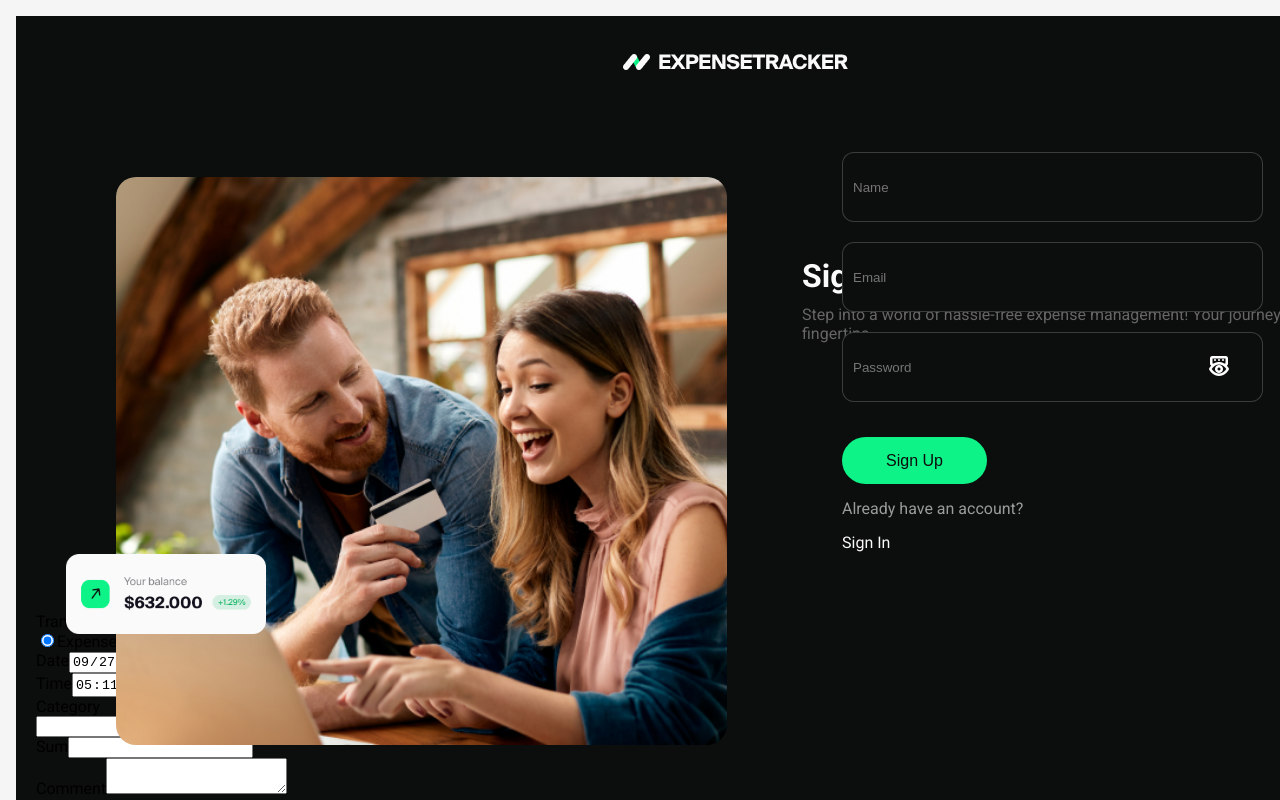
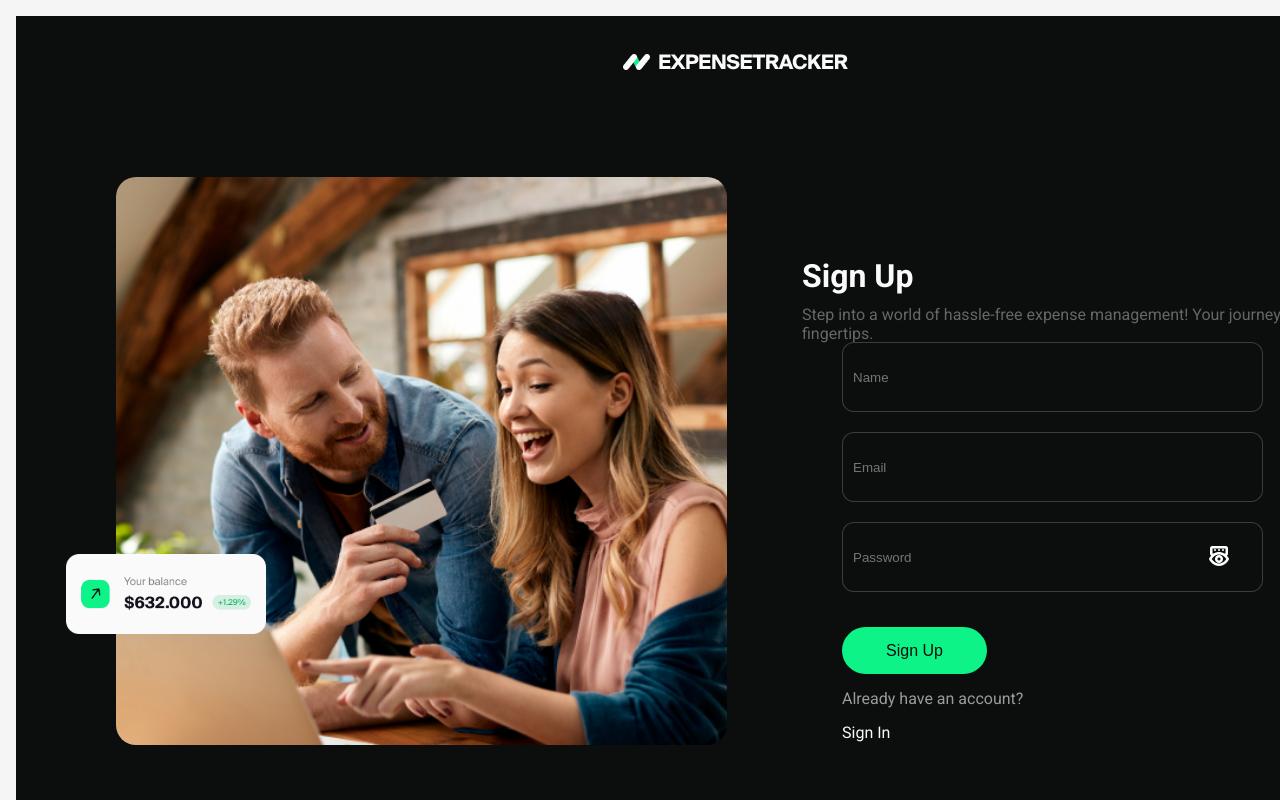
Before and after one commit to Reuelle/expense-tracker, a React (Create React App) app: page /expense-tracker/register in a window 1280 px wide. Shown: the top 800 px of the page. Built offline with nearby package versions, Linux system fonts and the light colour scheme.

Commit message:
Update RegisterPage.module.css

```diff
--- a/src/components/RegisterPage/RegisterPage.module.css
+++ b/src/components/RegisterPage/RegisterPage.module.css
@@ -33,6 +33,7 @@ width: 533px;
   max-width: 500px; /* Adjust based on design needs */
   border-radius: 12px;
   padding: 20px; /* Add padding inside the form */
+   margin-top: 190px;
 }
 
 .registerPage button {
```
